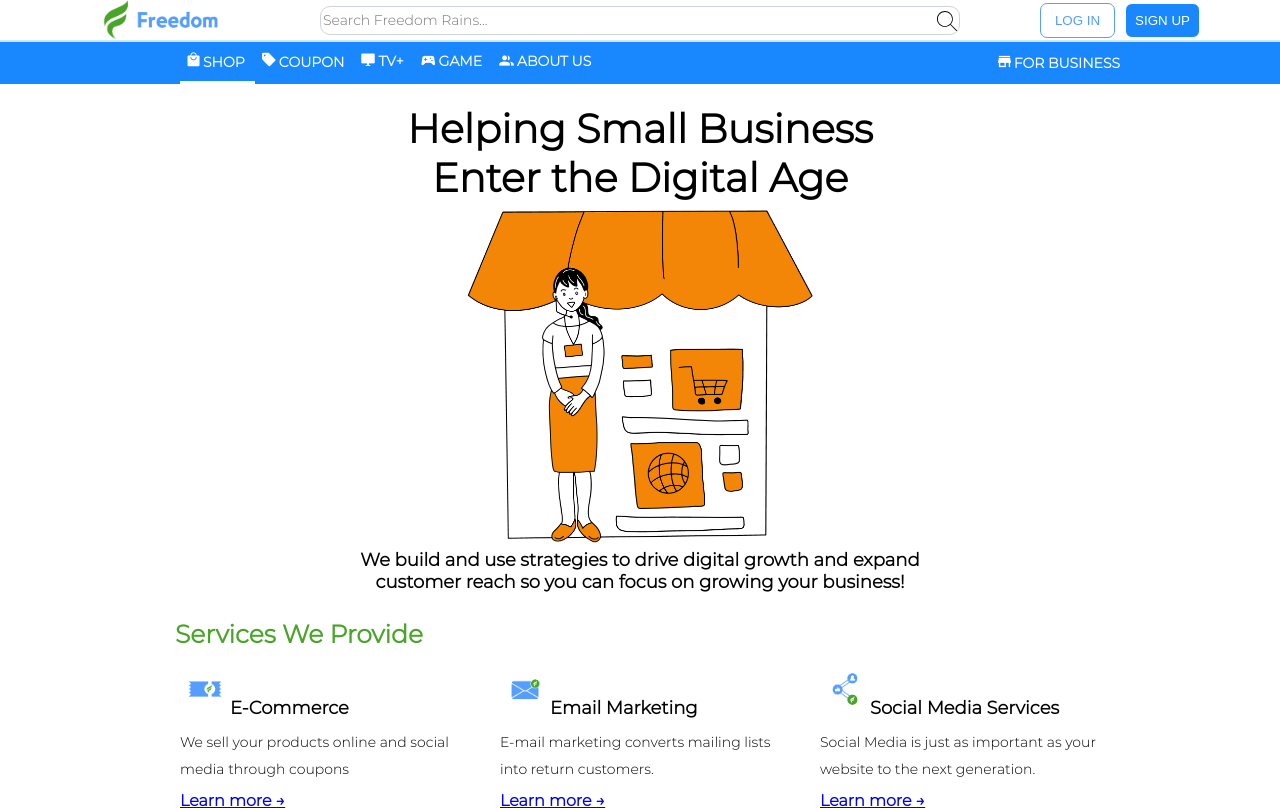
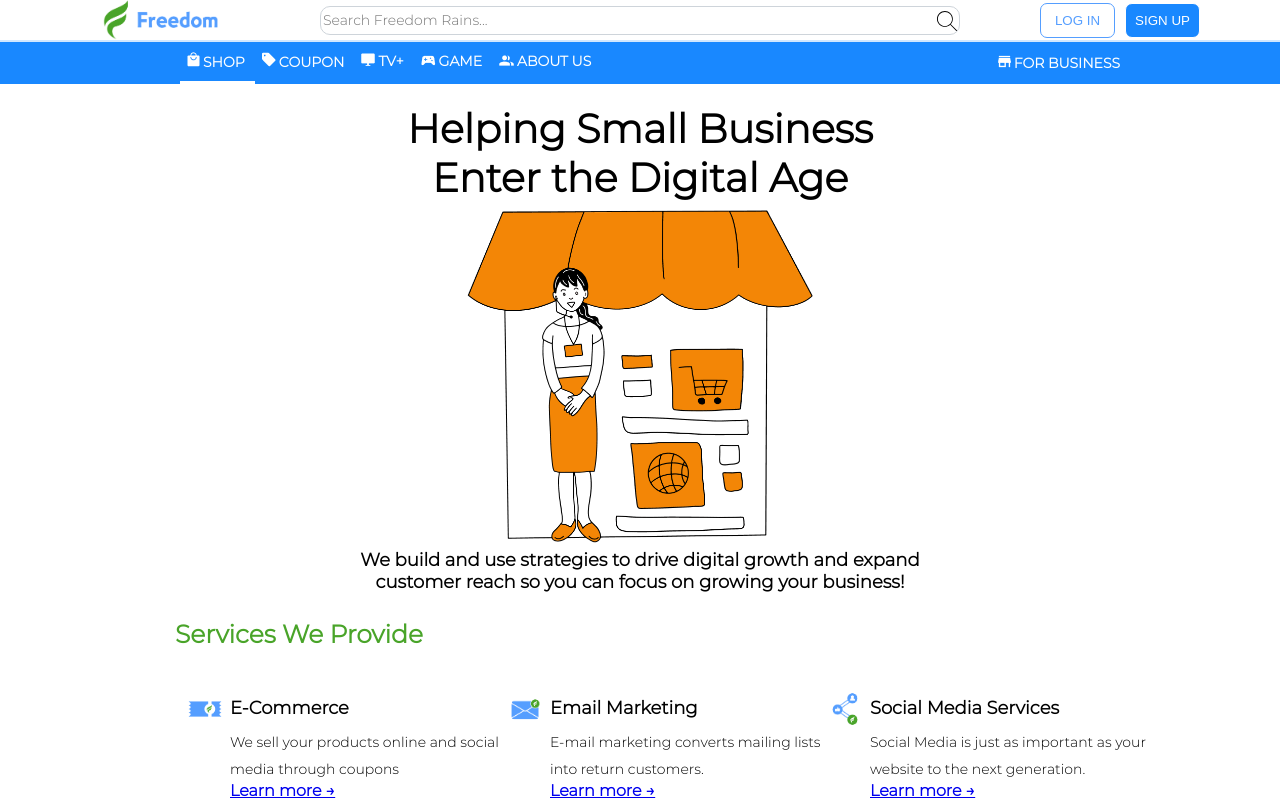
Before and after one commit to abstudios617/freedom-rains, a React (Create React App) app in the folder client/: page /team in a window 1280 px wide. Shown: the top 810 px of the page. Built offline with nearby package versions, Linux system fonts and the light colour scheme; no server answers; what use-ssr would draw is missing.

Commit message:
updated about-us page style

```diff
--- a/client/src/pages/about-us/aboutUs.style.js
+++ b/client/src/pages/about-us/aboutUs.style.js
@@ -80,6 +80,8 @@ export const ArrowIcon = styled.img`
 `;
 
 export const ServiceIcon = styled.img`
+  position: relative;
+  top: 20px;
   width: 50px;
   height: 50px;
 `;
@@ -110,7 +112,7 @@ export const ServiceTitle = styled.div`
   padding: 0px 20px 0px 0px;
 
   @media only screen and (max-width: 480px) {
-    width: 100%;
+    width: 85%;
     font-size: 16px;
     height: 180px;
   }
@@ -125,7 +127,12 @@ export const ServiceDescription = styled.div`
   font-size: 14px;
   line-height: 27px;
   color: #000000;
-  padding: 10px 0px
+  padding: 10px 0px 0px 50px;
+
+  @media only screen and (max-width: 480px) {
+    width: 80%;
+    padding: 10px 0px 10px 50px;
+  }
 `;
 
 export const LearnmoreText = styled.div`
@@ -136,6 +143,7 @@ export const LearnmoreText = styled.div`
   font-weight: 600;
   font-size: 16px;
   color: #559EFF;
+  padding: 0px 50px;
 `;
 
 export const ContactContainer = styled.div`
@@ -144,7 +152,7 @@ export const ContactContainer = styled.div`
   justify-content: center;
   text-align: center;
   padding: 0px;
-  margin: auto;
+  margin: 0px;
   background-color: #F9F9F9;
 
 `;
@@ -214,6 +222,7 @@ export const ContactDescriptionTitle = styled.div`
   @media only screen and (max-width: 480px) {
     margin: 0% 4%;
     font-size: 14px;
+    width: auto;
   }
 `;
 
@@ -420,6 +429,9 @@ export const LogoContainer = styled.div`
   width: 440px;
   height: 210px;
   margin: auto;
+  @media only screen and (max-width: 480px) {
+    width: auto;
+  }
 `;
 
 export const LogoImage = styled.img`
@@ -491,6 +503,7 @@ export const ColorContainer = styled.div`
   @media only screen and (max-width: 480px) {
     flex-direction: column;
     height: 460px;
+    width: auto;
   }
 `;
 
@@ -596,6 +609,7 @@ export const ColorTitle = styled.div`
 
   @media only screen and (max-width: 480px) {
     font-size: 13px;
+    width: auto;
   }
 `;
 
@@ -611,6 +625,7 @@ export const ColorDescription = styled.div`
 
   @media only screen and (max-width: 480px) {
     font-size: 13px;
+    width: auto;
   }
 `;
 
```
